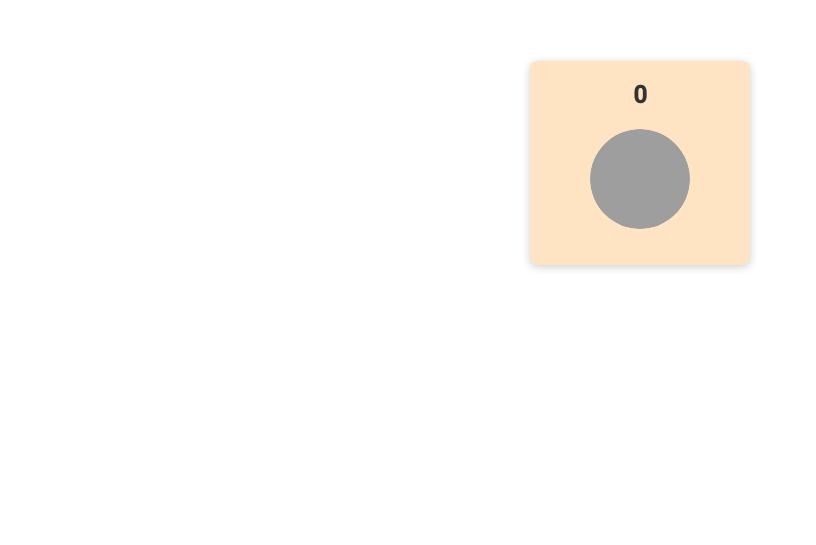
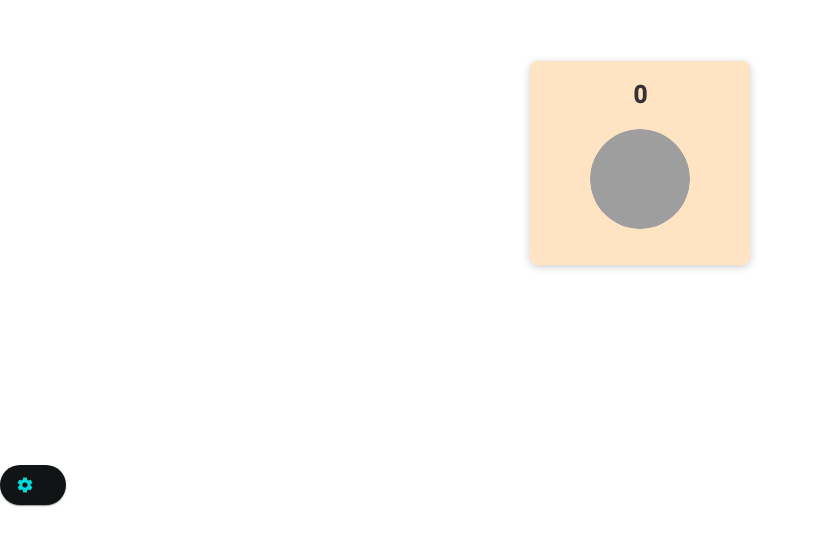
Before and after one commit to GENOK9/keksdrucker, an Angular app: page /game in a window 1280 px wide. Before the commit this address led to /. Shown: the part 139-684 px from the top of the page, without its empty margins (0-816 px from the left). Built offline with nearby package versions, Linux system fonts and the light colour scheme; grey boxes are pictures that could not be loaded.

Commit message:
Routing zwischen Settings und Game Hinzugefügt

```diff
--- a/src/app/app.component.html
+++ b/src/app/app.component.html
@@ -1 +1 @@
-<app-game></app-game>
+<router-outlet></router-outlet>
--- a/src/app/app.routes.ts
+++ b/src/app/app.routes.ts
@@ -1,3 +1,18 @@
 import { Routes } from '@angular/router';
+import {GameComponent} from './game/game.component';
+import {EinstellungenComponent} from './einstellungen/einstellungen.component';
 
-export const routes: Routes = [];
+export const routes: Routes = [
+  {path:"",
+    redirectTo:"game",
+    pathMatch:"full"
+  },
+  {path:"game",
+  component:GameComponent
+  },
+  {
+    path:"settings",
+    component:EinstellungenComponent
+  }
+
+];
--- a/src/app/game/game.component.html
+++ b/src/app/game/game.component.html
@@ -1,4 +1,4 @@
-<div>
+<div xmlns="http://www.w3.org/1999/html">
   <mat-card class="KeksZaehlerBox">
     <mat-card-title class="zaehler">{{ zaehler }}</mat-card-title>
     <mat-card-content class="ClickerBox">
@@ -8,3 +8,8 @@
     </mat-card-content>
   </mat-card>
 </div>
+<div>
+  <button mat-raised-button color="accent" routerLink="/settings">
+    <mat-icon>settings</mat-icon>
+  </button>
+</div>
--- a/src/app/game/game.component.ts
+++ b/src/app/game/game.component.ts
@@ -2,9 +2,11 @@ import { Component } from '@angular/core';
 import { MatIconModule } from '@angular/material/icon';
 import { MatButtonModule} from "@angular/material/button";
 import {MatCardModule} from "@angular/material/card"
+import {RouterLink} from '@angular/router';
+
 @Component({
   selector: 'app-game',
-  imports: [MatIconModule, MatButtonModule, MatCardModule],
+  imports: [MatIconModule, MatButtonModule, MatCardModule, RouterLink],
   templateUrl: './game.component.html',
   styleUrl: './game.component.css'
 })
```
